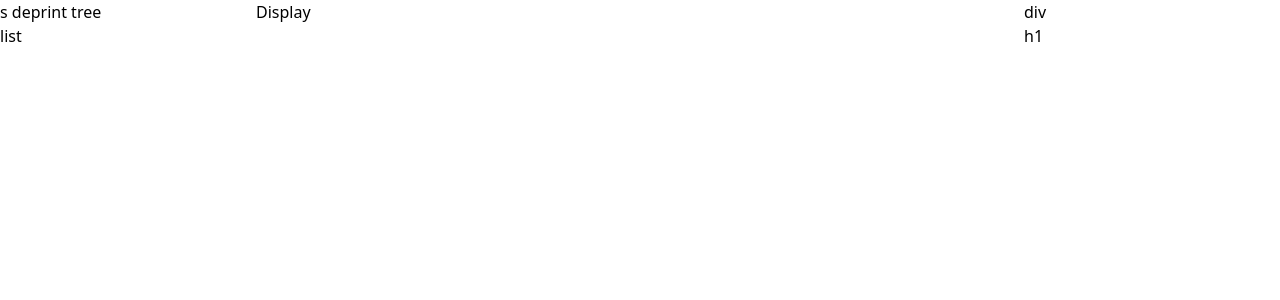
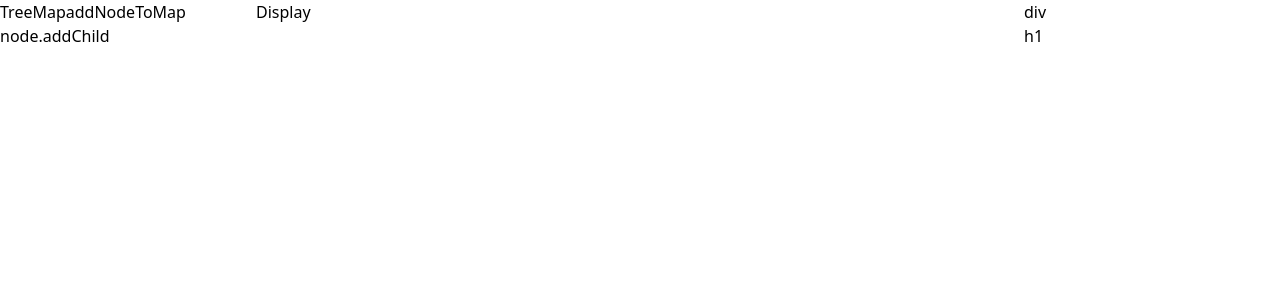
Before and after one commit to chenbaruchchen/web-app-editor, a React (Create React App) app: page / in a window 1280 px wide. Shown: the top 300 px of the page. Built offline with nearby package versions, Linux system fonts and the light colour scheme.

Commit message:
update map data structure

```diff
--- a/src/App.js
+++ b/src/App.js
@@ -1,21 +1,21 @@
 import { ElementContextProvider } from "./Context/ElementContext";
-import { TreeContextProvider, TreeContext } from "./Context/TreeContext";
+import { MapContextProvider } from "./Context/MapContext";
 
 import { useEffect, useContext } from "react";
 import Add from "./components/Add/Add";
 import Display from "./components/Display/Display";
-import Tree from "./components/Tree/Tree";
+import TreeMap from "./components/Tree/TreeMap";
 import { map } from "./Class/Tree";
 export default function App(params) {
   return (
-    <TreeContextProvider>
+    <MapContextProvider>
       <ElementContextProvider>
         <div className="flex ">
-          <Tree />
+          <TreeMap />
           <Display />
           <Add />
         </div>
       </ElementContextProvider>
-    </TreeContextProvider>
+    </MapContextProvider>
   );
 }
--- /dev/null
+++ b/src/Class/Map.js
@@ -0,0 +1,15 @@
+/// if the node is container -
+///then it have place in map
+///else -its just a child
+
+class MapTree {
+  constructor(root) {
+    this.value = { root } || {};
+    this.addNode = (node) => {
+      console.log("addNode", node);
+      this.value[node.key] = node;
+    };
+  }
+}
+
+export default MapTree;
--- /dev/null
+++ b/src/Class/MapNode.js
@@ -0,0 +1,19 @@
+import shortid from "shortid";
+
+class MapNode {
+  constructor(value) {
+    this.key = shortid.generate();
+    this.value = value;
+    this.children = [];
+
+    /// will update - base on element type
+    this.isContainer = false;
+    ////
+
+    this.addChild = (node) => {
+      this.children.push(node);
+    };
+  }
+}
+
+export default MapNode;
--- a/src/Class/Tree.js
+++ b/src/Class/Tree.js
@@ -1,26 +1,39 @@
+import shortid from "shortid";
+
 export default class TreeNode {
   constructor(value) {
     this.value = value;
     this.child = [];
-    map[value.key] = this;
-    this.addChidToNodeByKey = (child, key, tree) => {
+    this.key = shortid.generate();
+    // map[value.key] = this;
+    this.addChlidToNodeByKey = (child, key, tree) => {
       let node = this.getNodeByKey(tree, key);
-      console.log(node, "node.child");
-      node.child = node.child.concat(child);
+      if (node) {
+        node.child = node?.child.concat(child);
+      } else {
+      }
       return node;
     };
   }
   getNodeByKey(root, key) {
-    console.log(root, key, ",root, key");
-
+    console.log("hellow");
+    let res = null;
+    let arr = [];
     function rec(root) {
-      if (root == null) return;
-      if (root.value.key === key) return root;
-      else {
+      if (root) {
+        if (root.key === key) {
+          res = root;
+          console.log(res, key, "isTruee");
+          return res;
+        }
+        arr.push(root.key);
         root.child.map((child) => rec(child));
       }
     }
-    return rec(root);
+    res = res || rec(root);
+    console.log(res, arr);
+
+    return res;
   }
 }
 
--- /dev/null
+++ b/src/Context/MapContext.js
@@ -0,0 +1,23 @@
+import React, { useState } from "react";
+
+export const MapContext = React.createContext({
+  map: null,
+  setMap: () => {}
+});
+
+export const MapContextProvider = (props) => {
+  const setMap = (map) => {
+    setState({ ...state, map: map });
+  };
+
+  const initState = {
+    map: "null",
+    setMap: setMap
+  };
+
+  const [state, setState] = useState(initState);
+
+  return (
+    <MapContext.Provider value={state}>{props.children}</MapContext.Provider>
+  );
+};
--- a/src/components/Tree/ListNode.js
+++ b/src/components/Tree/ListNode.js
@@ -5,34 +5,16 @@ export default function ListNode(props) {
   const stateTree = useContext(TreeContext);
 
   function addNodeToChild(child) {
-    let c = { ...child };
-    c.key = c.key + "_";
     let res = addNodeToTree(stateTree, child, child.key);
-    console.log(res);
   }
 
-  function getNodeByKey(root, key) {
-    // if (root.child[0]) return root.child[0];
-    let res = root;
-    function rec(root) {
-      // console.log(root, key);
-      if (root === null) return null;
-      if (root.key === key) {
-        console.log(root.key, key, "why");
-        res = root;
-      } else {
-        root.child.map((child) => rec(child));
-      }
-      return res;
-    }
-    console.log(rec(root), "res");
-  }
+  function getNodeByKey(root, key) {}
 
   const rootChild = stateTree.tree.child?.map((child) => (
     <>
       {" "}
       <h1 onClick={() => addNodeToChild(child)}>{child.key}</h1>
-      <h2 onClick={() => getNodeByKey(stateTree.tree, child.key)}> get node</h2>
+      {/* <h2 onClick={() => getNodeByKey(stateTree.tree, child.key)}> get node</h2> */}
     </>
   ));
 
--- /dev/null
+++ b/src/components/Tree/TreeMap.js
@@ -0,0 +1,50 @@
+import Element from "../../Class/Element";
+import MapNode from "../../Class/MapNode";
+import Map from "../../Class/Map";
+import addNodeToMap from "../../scripts/addNodeToMap";
+import addChildToNode from "../../scripts/addChildToNode";
+
+import { MapContext } from "../../Context/MapContext";
+import { useContext, useEffect } from "react";
+
+export default function TreeMap() {
+  const mapContext = useContext(MapContext);
+  useEffect(() => {
+    mapContext.setMap(createMap());
+  }, []);
+
+  let containers = [];
+  for (let node in mapContext.map.value) {
+    containers.push(mapContext.map.value[node]);
+    console.log(node);
+  }
+  console.log(mapContext.map);
+  return (
+    <div className="w-1/5">
+      TreeMap
+      <button onClick={() => addNodeToMap(createNode(), mapContext)}>
+        addNodeToMap
+      </button>
+      {containers.map((node) => (
+        <button onClick={() => addChildToNode(node, createNode(), mapContext)}>
+          node.addChild
+        </button>
+      ))}
+    </div>
+  );
+}
+
+function createMap() {
+  const element = new Element("div");
+  const mapNode = new MapNode(element);
+
+  const map = new Map(mapNode);
+
+  return map;
+}
+
+function createNode() {
+  const element = new Element("div");
+  const mapNode = new MapNode(element);
+  return mapNode;
+}
--- /dev/null
+++ b/src/scripts/addChildToNode.js
@@ -0,0 +1,7 @@
+export default function addNodeToMap(node, child, mapContext) {
+  console.log(mapContext);
+
+  const newMap = { ...mapContext.map };
+  node.addChild(node);
+  mapContext.setMap(newMap);
+}
--- /dev/null
+++ b/src/scripts/addNodeToMap.js
@@ -0,0 +1,6 @@
+export default function addNodeToMap(node, mapContext) {
+  const newMap = { ...mapContext.map };
+  console.log(node, mapContext);
+  newMap.addNode(node);
+  mapContext.setMap(newMap);
+}
--- a/src/scripts/addNodeToTree.js
+++ b/src/scripts/addNodeToTree.js
@@ -4,7 +4,11 @@ import Element from "../Class/Element";
 
 ///add to tree by add to the right node
 
-export default function addNodeToTree(stateTree, node, key) {
+export default function addNodeToTree(
+  stateTree,
+  node,
+  key = stateTree.tree.key
+) {
   node =
     node ||
     new TreeClass({
```
Also changed, not shown: src/components/Tree/treeUi.js (added, +9 -0 lines).
